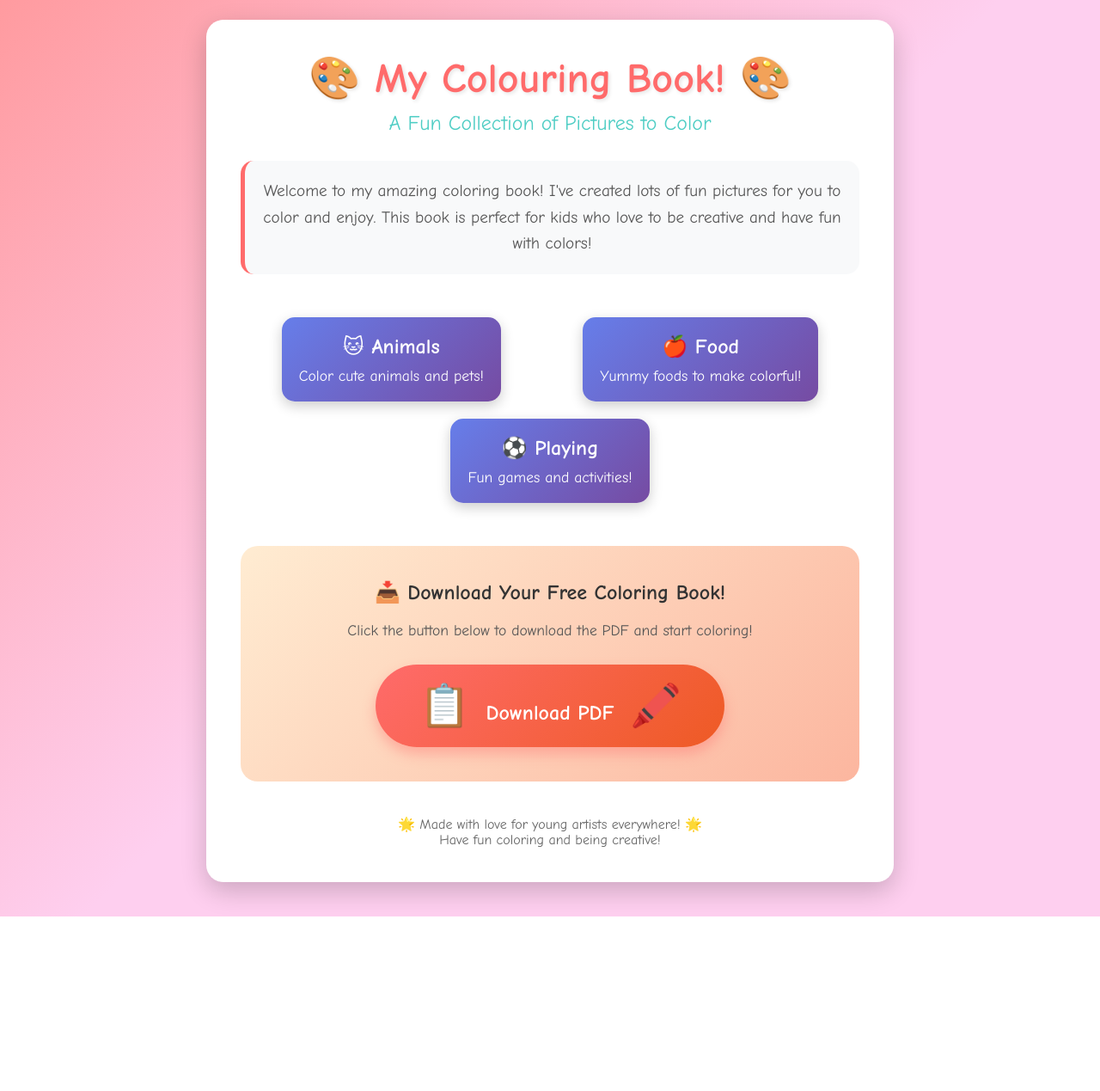
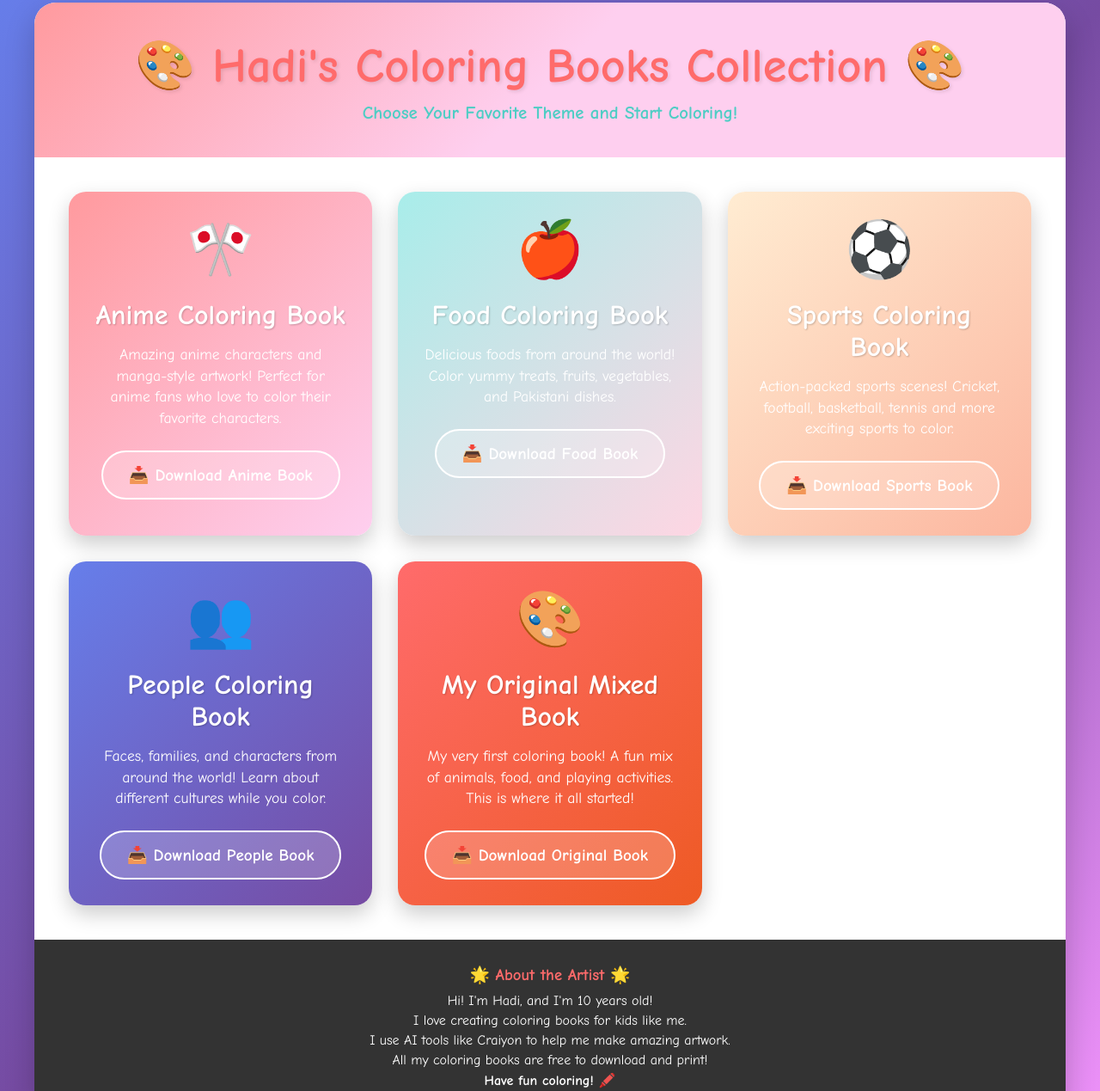
Before and after one commit to Abdulhadibooks/Abdulhadibooks, a plain HTML site: page index.html in a window 1280 px wide. Shown: the part 17-1286 px from the top of the page at 86% size. Before the commit the page ends 1083 px from the top, so only its background shows below. Drawn offline with Linux system fonts and the light colour scheme.

Commit message:
index.html

```diff
--- a/index.html
+++ b/index.html
@@ -3,7 +3,7 @@
 <head>
     <meta charset="UTF-8">
     <meta name="viewport" content="width=device-width, initial-scale=1.0">
-    <title>My Colouring Book - Free Download</title>
+    <title>Hadi's Coloring Books Collection</title>
     <style>
         * {
             margin: 0;
@@ -13,167 +13,209 @@
 
         body {
             font-family: 'Comic Sans MS', cursive, sans-serif;
-            background: linear-gradient(135deg, #ff9a9e 0%, #fecfef 50%, #fecfef 100%);
+            background: linear-gradient(135deg, #667eea 0%, #764ba2 50%, #f093fb 100%);
             min-height: 100vh;
-            display: flex;
-            flex-direction: column;
-            align-items: center;
             padding: 20px;
         }
 
         .container {
-            max-width: 800px;
+            max-width: 1200px;
+            margin: 0 auto;
             background: white;
-            border-radius: 20px;
-            box-shadow: 0 10px 30px rgba(0,0,0,0.2);
+            border-radius: 25px;
+            box-shadow: 0 15px 35px rgba(0,0,0,0.2);
+            overflow: hidden;
+        }
+
+        .header {
+            background: linear-gradient(135deg, #ff9a9e 0%, #fecfef 50%, #fecfef 100%);
             padding: 40px;
             text-align: center;
-            margin: 20px;
+            color: #333;
         }
 
-        h1 {
-            color: #ff6b6b;
-            font-size: 3em;
+        .header h1 {
+            font-size: 3.5em;
             margin-bottom: 10px;
             text-shadow: 2px 2px 4px rgba(0,0,0,0.1);
+            color: #ff6b6b;
         }
 
-        .subtitle {
+        .header p {
+            font-size: 1.3em;
             color: #4ecdc4;
-            font-size: 1.5em;
-            margin-bottom: 30px;
+            font-weight: bold;
         }
 
-        .description {
-            color: #555;
-            font-size: 1.2em;
-            line-height: 1.6;
-            margin-bottom: 40px;
-            padding: 20px;
-            background: #f8f9fa;
-            border-radius: 15px;
-            border-left: 5px solid #ff6b6b;
+        .books-grid {
+            display: grid;
+            grid-template-columns: repeat(auto-fit, minmax(280px, 1fr));
+            gap: 30px;
+            padding: 40px;
         }
 
-        .features {
-            display: flex;
-            justify-content: space-around;
-            margin: 40px 0;
-            flex-wrap: wrap;
+        .book-card {
+            background: linear-gradient(135deg, #667eea 0%, #764ba2 100%);
+            border-radius: 20px;
+            padding: 30px;
+            text-align: center;
+            color: white;
+            box-shadow: 0 10px 25px rgba(0,0,0,0.2);
+            transition: transform 0.3s ease, box-shadow 0.3s ease;
         }
 
-        .feature {
-            background: linear-gradient(135deg, #667eea 0%, #764ba2 100%);
-            color: white;
-            padding: 20px;
-            border-radius: 15px;
-            margin: 10px;
-            min-width: 200px;
-            box-shadow: 0 5px 15px rgba(0,0,0,0.2);
+        .book-card:hover {
+            transform: translateY(-10px);
+            box-shadow: 0 20px 40px rgba(0,0,0,0.3);
         }
 
-        .feature h3 {
-            font-size: 1.5em;
-            margin-bottom: 10px;
+        .book-card.anime {
+            background: linear-gradient(135deg, #ff9a9e 0%, #fecfef 100%);
         }
 
-        .feature p {
-            font-size: 1.1em;
+        .book-card.food {
+            background: linear-gradient(135deg, #a8edea 0%, #fed6e3 100%);
         }
 
-        .download-section {
+        .book-card.sports {
             background: linear-gradient(135deg, #ffecd2 0%, #fcb69f 100%);
-            padding: 40px;
-            border-radius: 20px;
-            margin: 40px 0;
+        }
+
+        .book-card.people {
+            background: linear-gradient(135deg, #667eea 0%, #764ba2 100%);
+        }
+
+        .book-icon {
+            font-size: 4em;
+            margin-bottom: 20px;
+            display: block;
+        }
+
+        .book-card h3 {
+            font-size: 2em;
+            margin-bottom: 15px;
+            text-shadow: 1px 1px 2px rgba(0,0,0,0.2);
+        }
+
+        .book-card p {
+            font-size: 1.1em;
+            margin-bottom: 25px;
+            line-height: 1.4;
         }
 
         .download-btn {
-            background: linear-gradient(135deg, #ff6b6b 0%, #ee5a24 100%);
+            background: rgba(255,255,255,0.2);
             color: white;
-            font-size: 1.5em;
+            border: 2px solid white;
+            padding: 15px 30px;
+            border-radius: 50px;
+            font-size: 1.2em;
             font-weight: bold;
-            padding: 20px 40px;
-            border: none;
-            border-radius: 50px;
             cursor: pointer;
             text-decoration: none;
             display: inline-block;
             transition: all 0.3s ease;
-            box-shadow: 0 8px 15px rgba(255, 107, 107, 0.4);
         }
 
         .download-btn:hover {
-            transform: translateY(-3px);
-            box-shadow: 0 12px 25px rgba(255, 107, 107, 0.6);
-        }
-
-        .emoji {
-            font-size: 2em;
-            margin: 0 10px;
+            background: white;
+            color: #333;
+            transform: scale(1.05);
         }
 
         .footer {
-            margin-top: 40px;
-            color: #666;
-            font-size: 1em;
+            background: #333;
+            color: white;
+            text-align: center;
+            padding: 30px;
         }
 
-        @media (max-width: 600px) {
-            h1 {
+        .footer h3 {
+            margin-bottom: 10px;
+            color: #ff6b6b;
+        }
+
+        .footer p {
+            margin-bottom: 5px;
+        }
+
+        @media (max-width: 768px) {
+            .header h1 {
                 font-size: 2.5em;
             }
 
-            .features {
-                flex-direction: column;
-                align-items: center;
+            .books-grid {
+                grid-template-columns: 1fr;
+                padding: 20px;
             }
 
-            .feature {
-                width: 100%;
-                max-width: 300px;
+            .book-card {
+                padding: 25px;
             }
         }
     </style>
 </head>
 <body>
     <div class="container">
-        <h1>🎨 My Colouring Book! 🎨</h1>
-        <p class="subtitle">A Fun Collection of Pictures to Color</p>
-
-        <div class="description">
-            <p>Welcome to my amazing coloring book! I've created lots of fun pictures for you to color and enjoy. This book is perfect for kids who love to be creative and have fun with colors!</p>
+        <div class="header">
+            <h1>🎨 Hadi's Coloring Books Collection 🎨</h1>
+            <p>Choose Your Favorite Theme and Start Coloring!</p>
         </div>
 
-        <div class="features">
-            <div class="feature">
-                <h3>🐱 Animals</h3>
-                <p>Color cute animals and pets!</p>
+        <div class="books-grid">
+            <div class="book-card anime">
+                <span class="book-icon">🎌</span>
+                <h3>Anime Coloring Book</h3>
+                <p>Amazing anime characters and manga-style artwork! Perfect for anime fans who love to color their favorite characters.</p>
+                <a href="anime-coloring-book.pdf" class="download-btn" download>
+                    📥 Download Anime Book
+                </a>
             </div>
-            <div class="feature">
-                <h3>🍎 Food</h3>
-                <p>Yummy foods to make colorful!</p>
+
+            <div class="book-card food">
+                <span class="book-icon">🍎</span>
+                <h3>Food Coloring Book</h3>
+                <p>Delicious foods from around the world! Color yummy treats, fruits, vegetables, and Pakistani dishes.</p>
+                <a href="food-coloring-book.pdf" class="download-btn" download>
+                    📥 Download Food Book
+                </a>
             </div>
-            <div class="feature">
-                <h3>⚽ Playing</h3>
-                <p>Fun games and activities!</p>
+
+            <div class="book-card sports">
+                <span class="book-icon">⚽</span>
+                <h3>Sports Coloring Book</h3>
+                <p>Action-packed sports scenes! Cricket, football, basketball, tennis and more exciting sports to color.</p>
+                <a href="sports-coloring-book.pdf" class="download-btn" download>
+                    📥 Download Sports Book
+                </a>
+            </div>
+
+            <div class="book-card people">
+                <span class="book-icon">👥</span>
+                <h3>People Coloring Book</h3>
+                <p>Faces, families, and characters from around the world! Learn about different cultures while you color.</p>
+                <a href="people-coloring-book.pdf" class="download-btn" download>
+                    📥 Download People Book
+                </a>
+            </div>
+
+            <div class="book-card original" style="background: linear-gradient(135deg, #ff6b6b 0%, #ee5a24 100%);">
+                <span class="book-icon">🎨</span>
+                <h3>My Original Mixed Book</h3>
+                <p>My very first coloring book! A fun mix of animals, food, and playing activities. This is where it all started!</p>
+                <a href="My colouring book!.pdf" class="download-btn" download>
+                    📥 Download Original Book
+                </a>
             </div>
         </div>
 
-        <div class="download-section">
-            <h2 style="color: #333; margin-bottom: 20px;">📥 Download Your Free Coloring Book!</h2>
-            <p style="color: #555; margin-bottom: 30px; font-size: 1.1em;">Click the button below to download the PDF and start coloring!</p>
-
-            <a href="My colouring book!.pdf" class="download-btn" download>
-                <span class="emoji">📋</span>
-                Download PDF
-                <span class="emoji">🖍️</span>
-            </a>
-        </div>
-
         <div class="footer">
-            <p>🌟 Made with love for young artists everywhere! 🌟</p>
-            <p>Have fun coloring and being creative!</p>
+            <h3>🌟 About the Artist 🌟</h3>
+            <p>Hi! I'm Hadi, and I'm 10 years old!</p>
+            <p>I love creating coloring books for kids like me.</p>
+            <p>I use AI tools like Craiyon to help me make amazing artwork.</p>
+            <p>All my coloring books are free to download and print!</p>
+            <p><strong>Have fun coloring! 🖍️</strong></p>
         </div>
     </div>
 </body>
```
